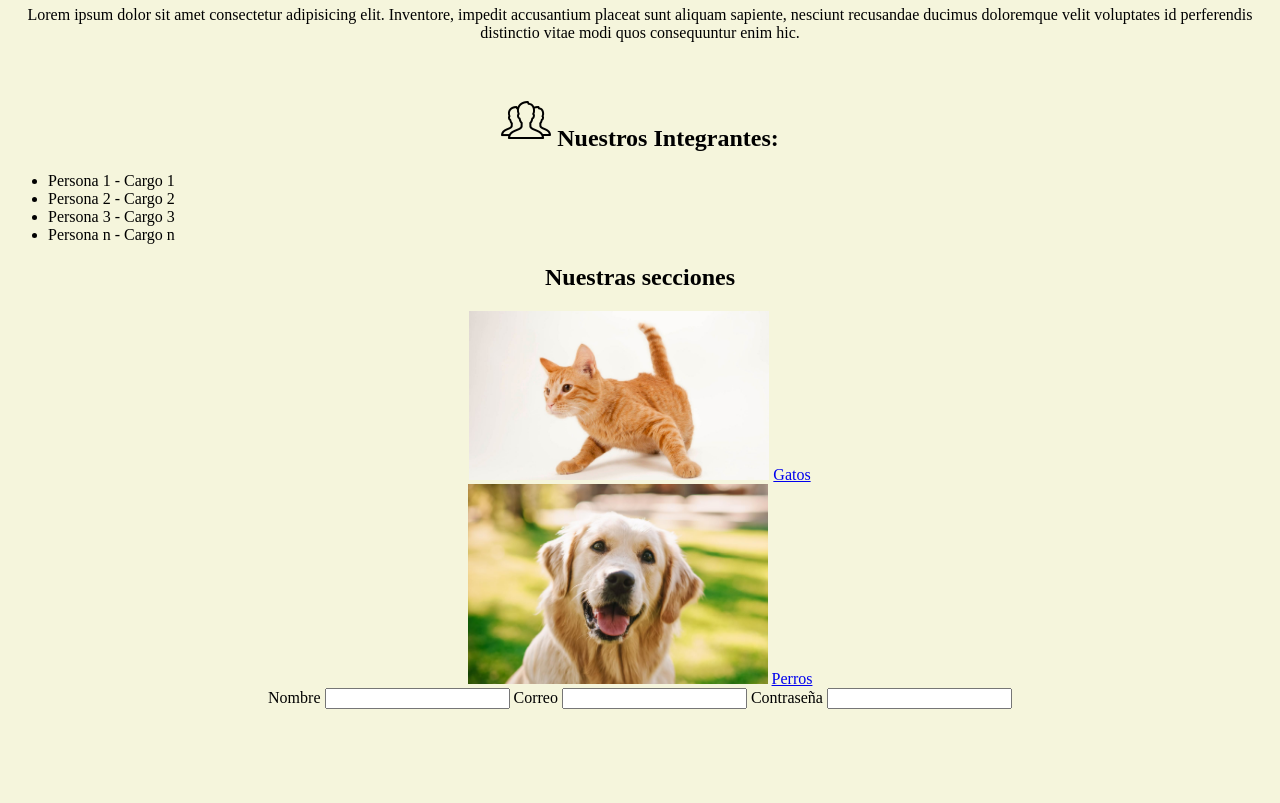
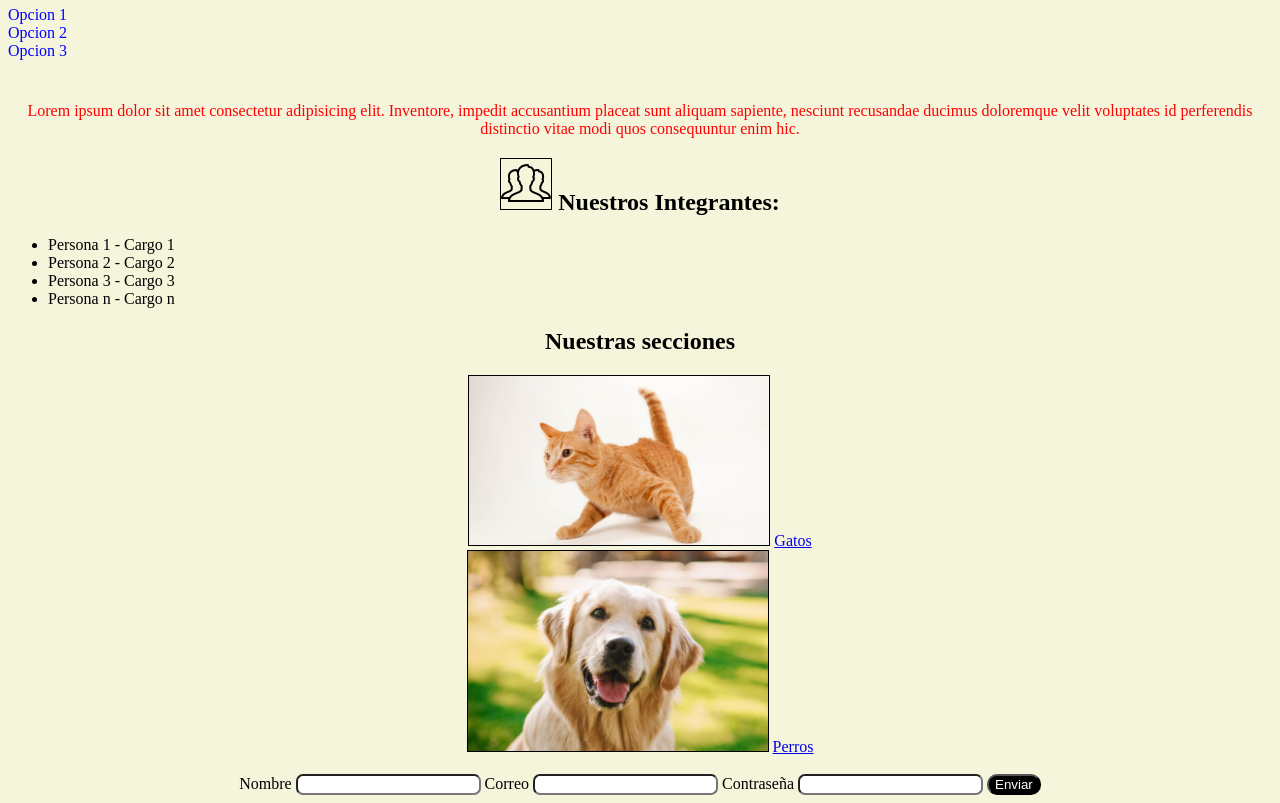
Before and after one commit to elmenah/Programacion-Web, a plain HTML site: page index.html in a window 1280 px wide. Shown: the part 102-905 px from the top of the page. Before the commit the page ends 819 px from the top, so only its background shows below. Drawn offline with Linux system fonts and the light colour scheme.

Commit message:
Actualizado

```diff
--- a/index.html
+++ b/index.html
@@ -7,19 +7,29 @@
     <title>AyudaPeludo</title>
 
 </head>
+
 <body>
-    <div>
+
+
     <h1 class="titulocentro">ONG - AYUDA A UN PELUDO</h1>
+    <div id="menu">
+    <div class="opcion1">Opcion 1</div>
+    <div>Opcion 2</div>
+    <div>Opcion 3</div>
+
+    </div>
     <P class="centrado">Lorem ipsum dolor sit amet consectetur adipisicing elit. Inventore, impedit accusantium placeat sunt aliquam sapiente, nesciunt recusandae ducimus doloremque velit voluptates id perferendis distinctio vitae modi quos consequuntur enim hic.</P>
-</div><br>
+
 
 <h2 class="centrado"><img src="Imagenes/icons8-equipo-50.png" alt=""> Nuestros Integrantes:</h2>
+
 <ul>
 <li>Persona 1 - Cargo 1</li>
 <li>Persona 2 - Cargo 2</li>
 <li>Persona 3 - Cargo 3</li>
 <li>Persona n - Cargo n</li>
 </ul>
+
 <h2 class="centrado">Nuestras secciones</h2>
 <div class="centrado">
     <img src="Imagenes/Imagen gato.jpg" alt="" width="300">
@@ -27,14 +37,16 @@
 <br>
 <img src="Imagenes/los-10-sonidos-principales-del-perro.jpg" alt="" width="300">
 <a href="Perros.html">Perros</a>
-<form action="">
+</div><br>
+<form action="" class="centrado">
     <label for="">Nombre</label>
     <input type="text">
     <label for="">Correo</label>
     <input type="email">
     <label for="">Contraseña</label>
     <input type="password">
+    <button>Enviar</button>
 </form>
-</div>
+
 </body>
 </html>
--- a/styles.css
+++ b/styles.css
@@ -2,6 +2,7 @@
 color: blue;
 margin-top: 50px;
 text-align: center;
+font-family: 'Franklin Gothic Medium', 'Arial Narrow', Arial, sans-serif;
 }
 .centrado{
     text-align: center;
@@ -12,6 +13,29 @@ text-align: center;
     vertical-align: top;
 }
 body{
-    background-color:beige;
+
+
+
+    background-color: beige;
+}
+p{
+    color: red;
 
 }
+button{
+    background-color: black;
+    color: white;
+    border-radius: 10px;
+}
+input{
+    border-radius: 7px;
+}
+img{
+    border: solid 1px;
+}
+#menu{
+    color: blue;
+    width: 20vw;
+    height: 10vh;
+
+}
```
Also changed, not shown: Imagenes/imagenfondo.jpg (added), Imagenes/marco-vector-perros-sobre-fondo-blanco_53876-127700.avif (added), gatos.html (line endings or trailing spaces).
